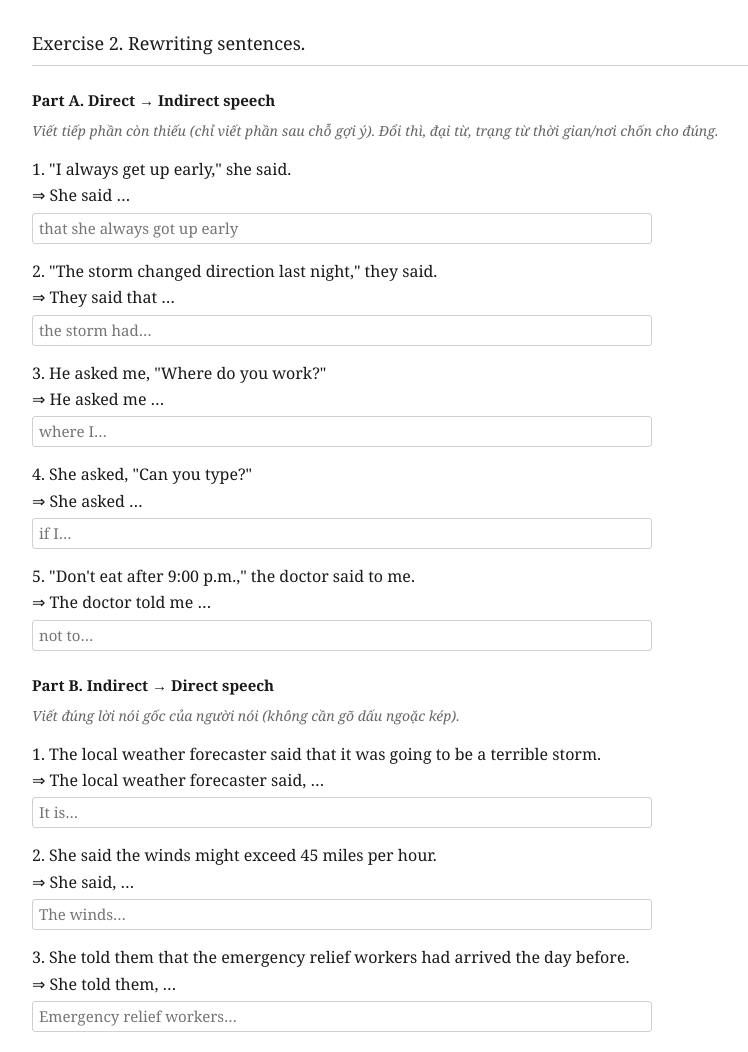
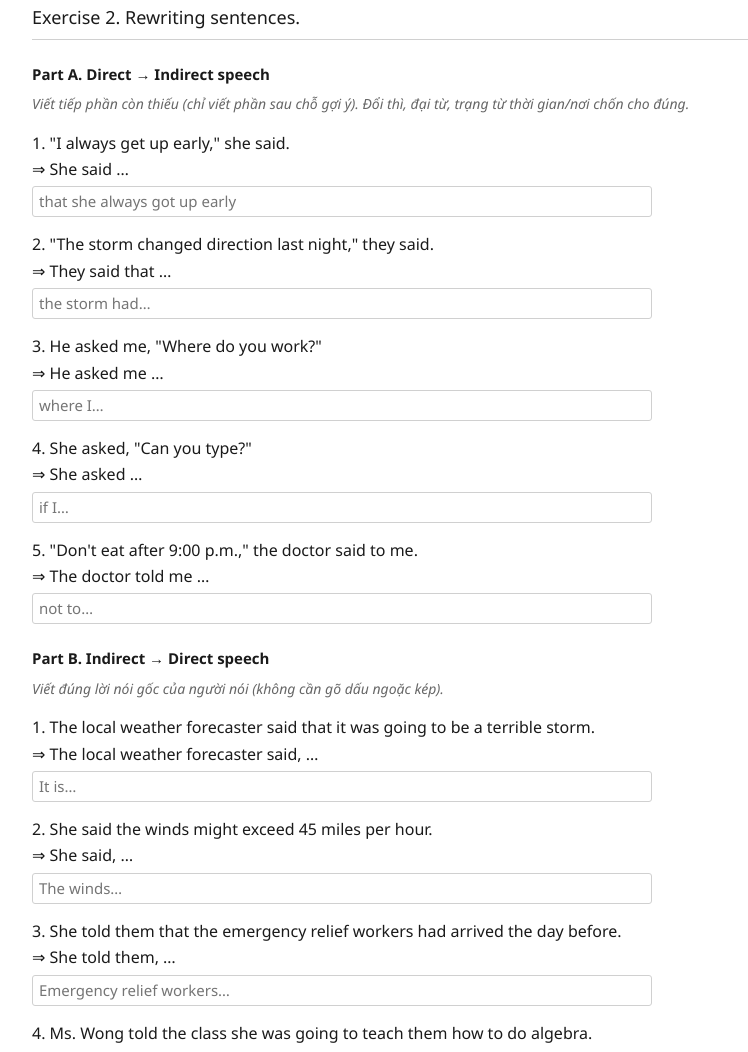
Before and after one commit to linhcapper-oss/ryan-vi, a plain HTML site: page foundation/reported-speech.html in a window 1280 px wide. Shown: the part 1748-2800 px from the top of the page, without its empty margins (198-946 px from the left). Drawn offline with Linux system fonts and the light colour scheme.

Commit message:
Update reported-speech.html

```diff
--- a/foundation/reported-speech.html
+++ b/foundation/reported-speech.html
@@ -18,7 +18,7 @@
   *{box-sizing:border-box}
   body{
     margin:0;padding:24px 16px 120px;
-    font:16px/1.65 Georgia,"Times New Roman",serif;
+    font:16px/1.65 "Segoe UI",Roboto,Arial,sans-serif;
     color:var(--ink);background:#fff;
   }
   .wrap{max-width:820px;margin:0 auto}
@@ -41,7 +41,7 @@
   label.opt input{margin-right:5px}
   label.opt.sel{border-color:var(--ink);background:var(--box)}
   input[type=text]{
-    font:15px/1.4 Georgia,serif;padding:4px 6px;border:1px solid var(--line);
+    font:15px/1.4 "Segoe UI",Roboto,Arial,sans-serif;padding:4px 6px;border:1px solid var(--line);
     border-radius:3px;width:100%;max-width:620px;background:#fff;
   }
   input.inline{width:auto;min-width:150px;max-width:100%}
```
